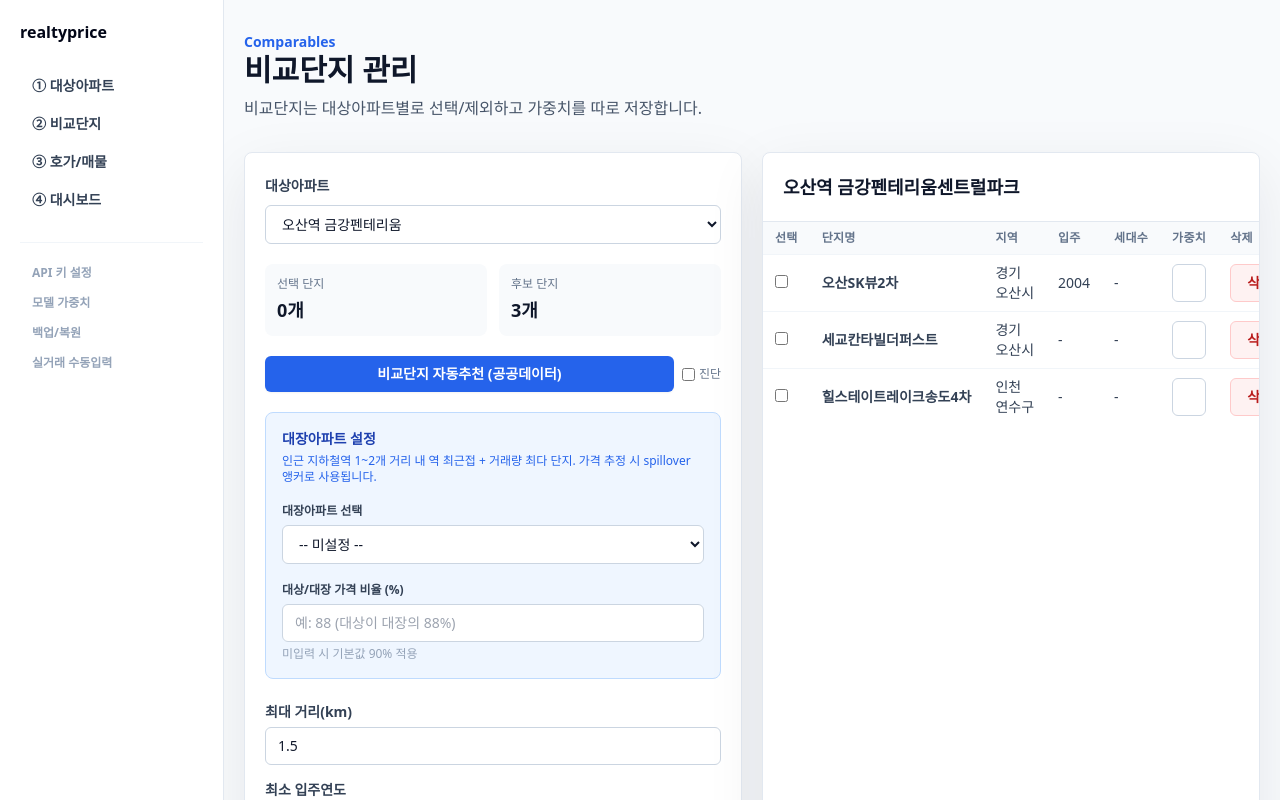
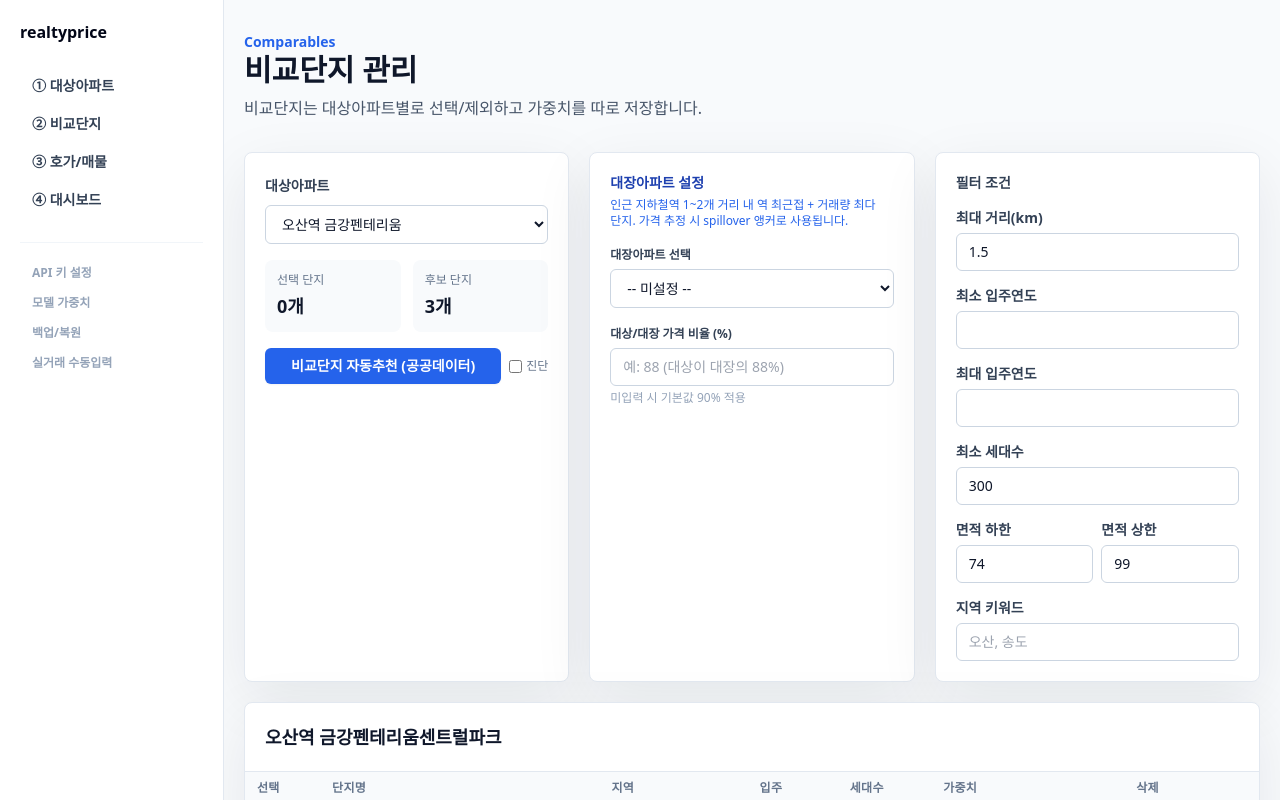
Before and after one commit to newwonwoo/realtyprice, a Next.js app: page /comparables in a window 1280 px wide. Shown: the top 800 px of the page. Built offline with nearby package versions, Linux system fonts and the light colour scheme.

Commit message:
Fix comparables layout: settings in 3-col grid, table full width
https://claude.ai/code/session_01RH2181UV71K3fKtfNuzUFg

```diff
--- a/src/app/comparables/page.tsx
+++ b/src/app/comparables/page.tsx
@@ -69,19 +69,21 @@ export default function ComparablesPage() {
         <p className="mt-2 text-slate-600">비교단지는 대상아파트별로 선택/제외하고 가중치를 따로 저장합니다.</p>
       </div>
 
-      <div className="grid gap-5 lg:grid-cols-2">
+      <div className="flex flex-col gap-5">
+        {/* 상단: 설정 영역 - 3열 그리드 */}
+        <div className="grid gap-5 lg:grid-cols-3">
+          {/* 1열: 대상아파트 선택 + 자동추천 */}
           <div className="card p-5">
             <label className="text-sm font-bold text-slate-700" htmlFor="target">대상아파트</label>
             <select id="target" className="input mt-2" value={activeTargetId} onChange={(event) => setTargetId(event.target.value)}>
               {store.targets.map((target) => <option key={target.id} value={target.id}>{target.shortName ?? target.name}</option>)}
             </select>
-          <div className="mt-5 grid grid-cols-2 gap-3">
+            <div className="mt-4 grid grid-cols-2 gap-3">
               <Metric label="선택 단지" value={`${selectedCount}개`} />
               <Metric label="후보 단지" value={`${store.comparables.length}개`} />
             </div>
-          {/* 비교단지 자동추천 */}
             {activeTarget && (
-            <div className="mt-5">
+              <div className="mt-4">
                 <ComparableSuggestions
                   target={activeTarget}
                   existingComparableIds={existingComparableIds}
@@ -89,9 +91,10 @@ export default function ComparablesPage() {
                 />
               </div>
             )}
+          </div>
 
-          {/* 대장아파트 설정 */}
-          <div className="mt-5 rounded-lg border border-blue-200 bg-blue-50 p-4">
+          {/* 2열: 대장아파트 설정 */}
+          <div className="card p-5">
             <p className="text-sm font-black text-blue-800">대장아파트 설정</p>
             <p className="mt-1 text-xs text-blue-600">인근 지하철역 1~2개 거리 내 역 최근접 + 거래량 최다 단지. 가격 추정 시 spillover 앵커로 사용됩니다.</p>
             <label className="mt-3 block">
@@ -123,7 +126,10 @@ export default function ComparablesPage() {
             </label>
           </div>
 
-          <div className="mt-5 space-y-3">
+          {/* 3열: 필터 조건 */}
+          <div className="card p-5">
+            <p className="text-sm font-black text-slate-700 mb-3">필터 조건</p>
+            <div className="space-y-3">
               <NumberField label="최대 거리(km)" value={rule.maxDistanceKm} onChange={(value) => updateRule("maxDistanceKm", value)} />
               <NumberField label="최소 입주연도" value={rule.minBuiltYear ?? ""} onChange={(value) => updateRule("minBuiltYear", value)} />
               <NumberField label="최대 입주연도" value={rule.maxBuiltYear ?? ""} onChange={(value) => updateRule("maxBuiltYear", value)} />
@@ -138,7 +144,9 @@ export default function ComparablesPage() {
               </label>
             </div>
           </div>
+        </div>
 
+        {/* 하단: 비교단지 테이블 - 전체 너비 */}
         <div className="card overflow-hidden">
           <div className="border-b border-slate-200 p-5">
             <h2 className="text-lg font-black">{activeTarget ? activeTarget.name : "대상아파트 없음"}</h2>
```
Lines whose indentation alone changed are shown as unchanged.
